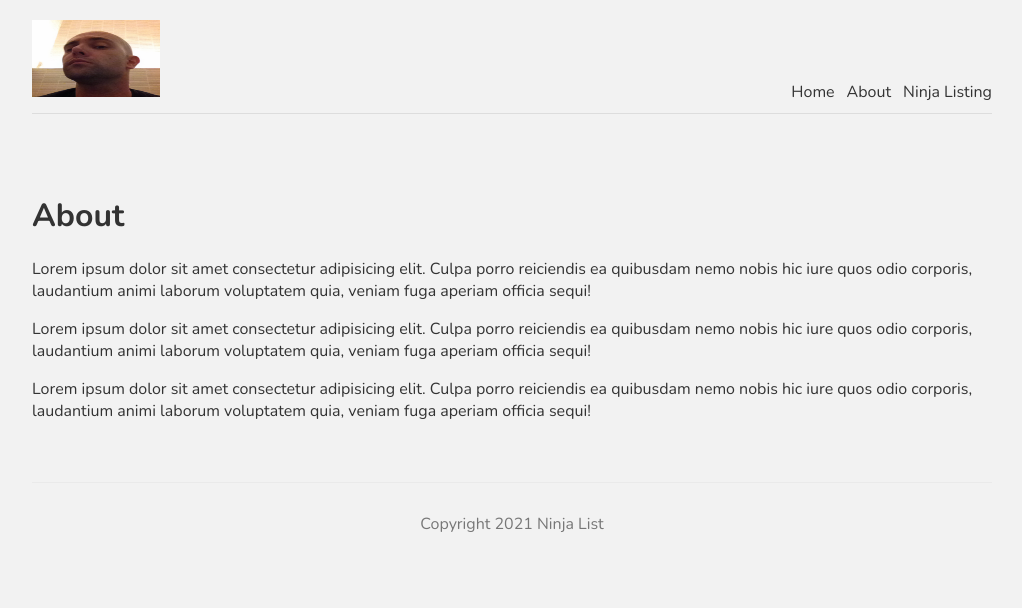
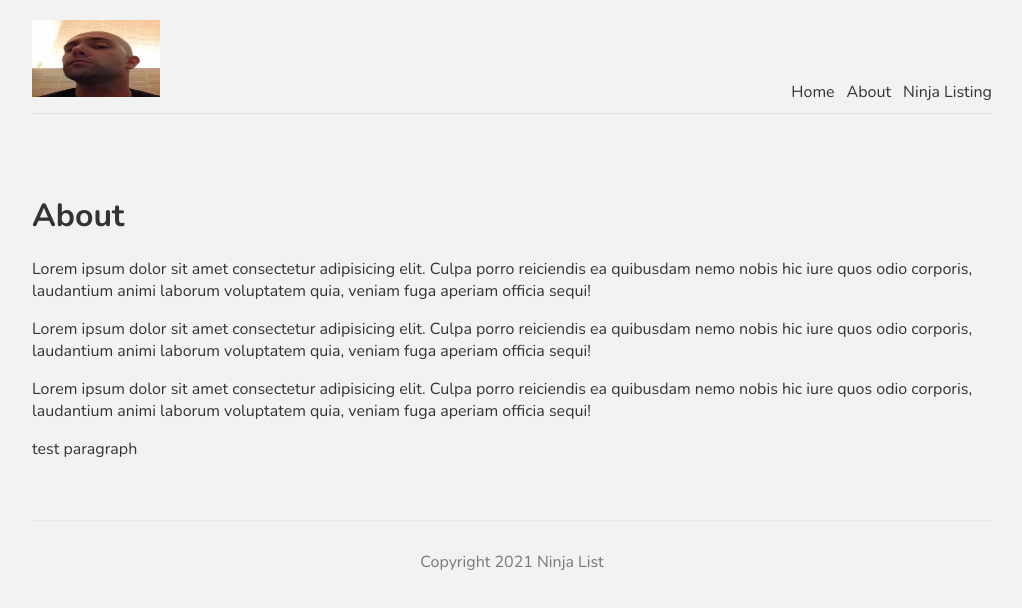
Before and after one commit to odedmo/mynext, a Next.js app: page /about in a window 1280 px wide. Shown: the top 608 px of the page, without its empty margins (128-1150 px from the left). Built offline with nearby package versions, Linux system fonts and the light colour scheme.

Commit message:
test paragraph

```diff
--- a/pages/about.js
+++ b/pages/about.js
@@ -12,6 +12,7 @@ const About = () => {
         <p>Lorem ipsum dolor sit amet consectetur adipisicing elit. Culpa porro reiciendis ea quibusdam nemo nobis hic iure quos odio corporis, laudantium animi laborum voluptatem quia, veniam fuga aperiam officia sequi!</p>
         <p>Lorem ipsum dolor sit amet consectetur adipisicing elit. Culpa porro reiciendis ea quibusdam nemo nobis hic iure quos odio corporis, laudantium animi laborum voluptatem quia, veniam fuga aperiam officia sequi!</p>
         <p>Lorem ipsum dolor sit amet consectetur adipisicing elit. Culpa porro reiciendis ea quibusdam nemo nobis hic iure quos odio corporis, laudantium animi laborum voluptatem quia, veniam fuga aperiam officia sequi!</p>
+        <p>test paragraph</p>
       </div>
     </>
   );
```
